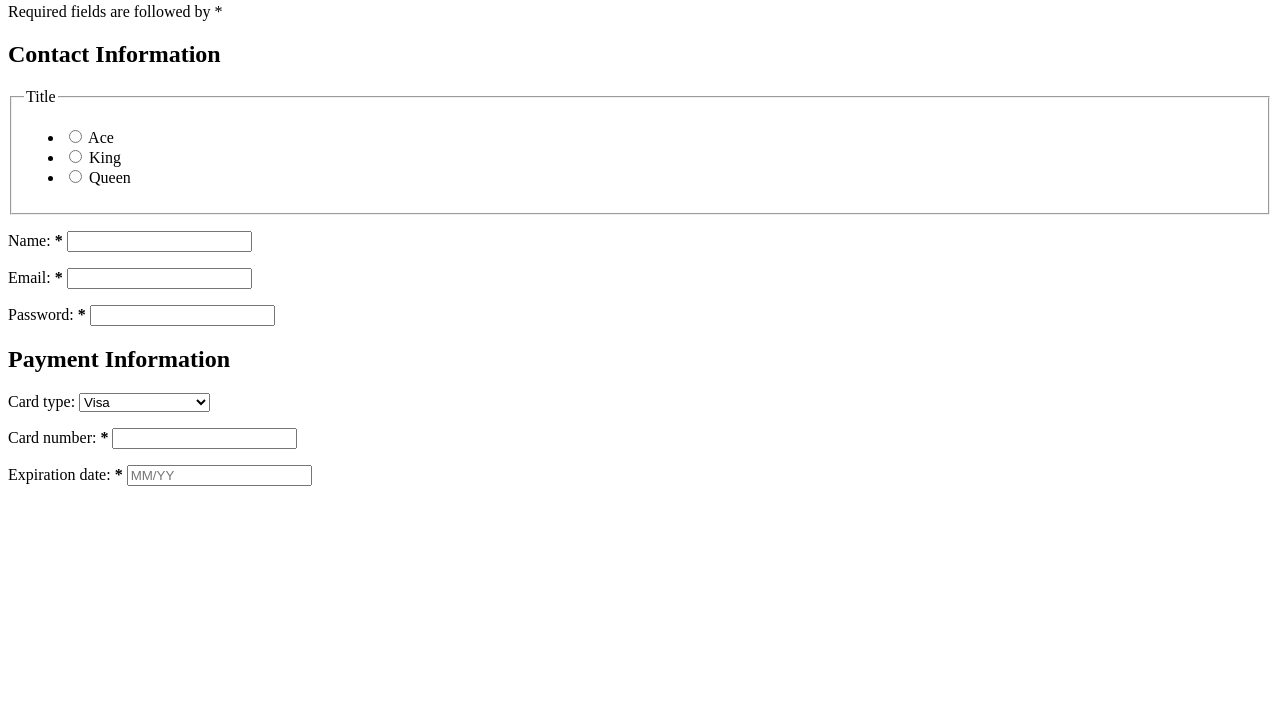
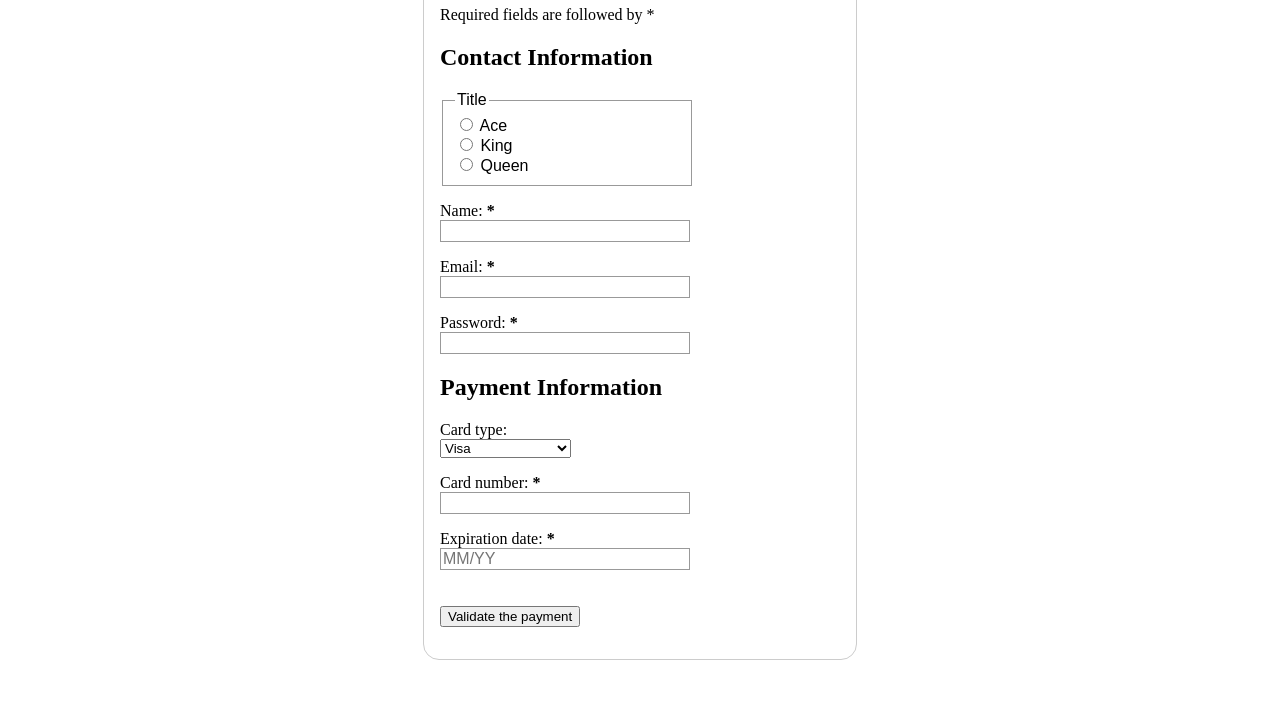
Before and after one commit to quackBear57/MDN-forms, a plain HTML site: page structure-form/index.html in a window 1280 px wide. Shown: the part 77-800 px from the top of the page. Drawn offline with Linux system fonts and the light colour scheme.

Commit message:
add button and CSS stylings

```diff
--- a/structure-form/index.html
+++ b/structure-form/index.html
@@ -93,6 +93,11 @@
                     pattern="^(0[1-9]|1[0-2])\/([0-9]{2})">
             </p>
         </section>
+        <section>
+            <p>
+                <button type="submit">Validate the payment</button>
+            </p>
+        </section>
     </form>
 </body>
 </html>
--- a/structure-form/style.css
+++ b/structure-form/style.css
@@ -0,0 +1,52 @@
+h1 {
+    margin-top: 0;
+  }
+
+  ul {
+    margin: 0;
+    padding: 0;
+    list-style: none;
+  }
+
+  form {
+    margin: 0 auto;
+    width: 400px;
+    padding: 1em;
+    border: 1px solid #ccc;
+    border-radius: 1em;
+  }
+
+  label span {
+    display: inline-block;
+    text-align: right;
+  }
+
+  input,
+  fieldset {
+    font: 1em sans-serif;
+    width: 250px;
+    box-sizing: border-box;
+    border: 1px solid #999;
+  }
+
+  input[type="checkbox"],
+  input[type="radio"] {
+    width: auto;
+    border: none;
+  }
+
+  input:focus {
+    background-color: yellow;
+  }
+
+  button {
+    margin: 20px 0 0 0;
+  }
+
+  label {
+    display: inline-block;
+  }
+
+  p label {
+    width: 100%;
+  }
```
